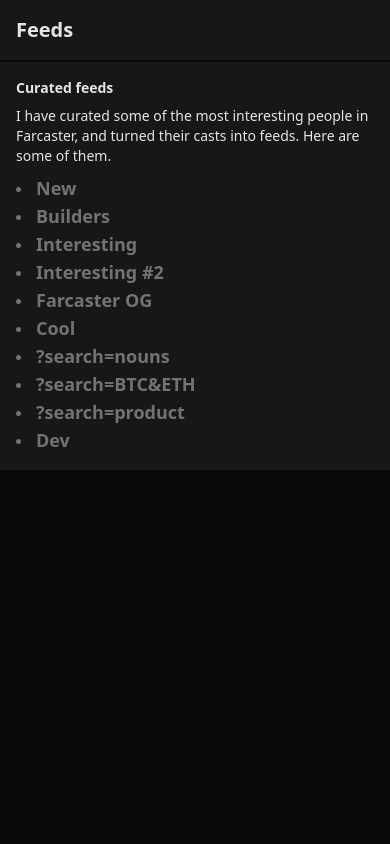
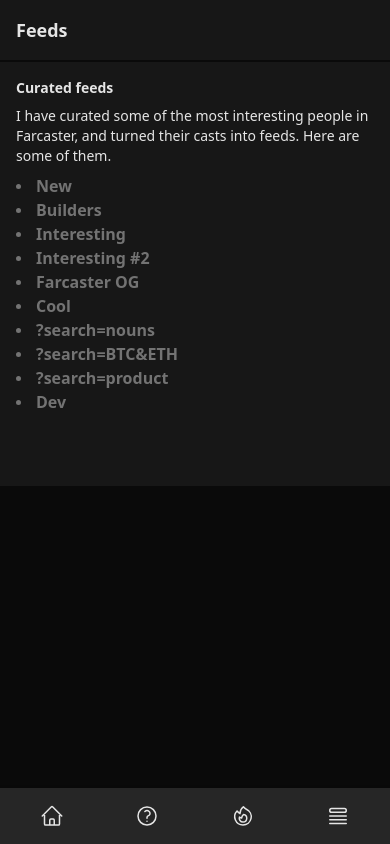
Before and after one commit to vinliao/phrasetown-old, a SvelteKit app: page /feed in a window 390 px wide. Built offline with nearby package versions, Linux system fonts and the light colour scheme; a web font is replaced by a local one.

Commit message:
add bottom panel for mobile view

```diff
--- /dev/null
+++ b/src/lib/components/BottomPanel.svelte
@@ -0,0 +1,75 @@
+<div class="relative flex md:hidden z-20">
+	<div class="fixed bottom-0 h-14 w-full flex bg-neutral-800 justify-between p-4 px-10 drop-shadow">
+		<a href="/">
+			<svg
+				xmlns="http://www.w3.org/2000/svg"
+				fill="none"
+				viewBox="0 0 24 24"
+				stroke-width="1.5"
+				stroke="currentColor"
+				class="w-6 h-6"
+			>
+				<path
+					stroke-linecap="round"
+					stroke-linejoin="round"
+					d="M2.25 12l8.954-8.955c.44-.439 1.152-.439 1.591 0L21.75 12M4.5 9.75v10.125c0 .621.504 1.125 1.125 1.125H9.75v-4.875c0-.621.504-1.125 1.125-1.125h2.25c.621 0 1.125.504 1.125 1.125V21h4.125c.621 0 1.125-.504 1.125-1.125V9.75M8.25 21h8.25"
+				/>
+			</svg>
+		</a>
+
+		<a href="/about">
+			<svg
+				xmlns="http://www.w3.org/2000/svg"
+				fill="none"
+				viewBox="0 0 24 24"
+				stroke-width="1.5"
+				stroke="currentColor"
+				class="w-6 h-6"
+			>
+				<path
+					stroke-linecap="round"
+					stroke-linejoin="round"
+					d="M9.879 7.519c1.171-1.025 3.071-1.025 4.242 0 1.172 1.025 1.172 2.687 0 3.712-.203.179-.43.326-.67.442-.745.361-1.45.999-1.45 1.827v.75M21 12a9 9 0 11-18 0 9 9 0 0118 0zm-9 5.25h.008v.008H12v-.008z"
+				/>
+			</svg>
+		</a>
+		<a href="/feed/GK-rQ3w0s41xcTeRwVXgw">
+			<svg
+				xmlns="http://www.w3.org/2000/svg"
+				fill="none"
+				viewBox="0 0 24 24"
+				stroke-width="1.5"
+				stroke="currentColor"
+				class="w-6 h-6"
+			>
+				<path
+					stroke-linecap="round"
+					stroke-linejoin="round"
+					d="M15.362 5.214A8.252 8.252 0 0112 21 8.25 8.25 0 016.038 7.048 8.287 8.287 0 009 9.6a8.983 8.983 0 013.361-6.867 8.21 8.21 0 003 2.48z"
+				/>
+				<path
+					stroke-linecap="round"
+					stroke-linejoin="round"
+					d="M12 18a3.75 3.75 0 00.495-7.467 5.99 5.99 0 00-1.925 3.546 5.974 5.974 0 01-2.133-1A3.75 3.75 0 0012 18z"
+				/>
+			</svg>
+		</a>
+
+		<a href="/feed">
+			<svg
+				xmlns="http://www.w3.org/2000/svg"
+				fill="none"
+				viewBox="0 0 24 24"
+				stroke-width="1.5"
+				stroke="currentColor"
+				class="w-6 h-6"
+			>
+				<path
+					stroke-linecap="round"
+					stroke-linejoin="round"
+					d="M3.75 12h16.5m-16.5 3.75h16.5M3.75 19.5h16.5M5.625 4.5h12.75a1.875 1.875 0 010 3.75H5.625a1.875 1.875 0 010-3.75z"
+				/>
+			</svg>
+		</a>
+	</div>
+</div>
--- a/src/lib/components/PageHeader.svelte
+++ b/src/lib/components/PageHeader.svelte
@@ -24,7 +24,7 @@
 			/>
 		</svg>
 	{/if}
-	<span class="text-xl font-bold">{name}</span>
+	<span class="text-lg md:text-xl font-bold">{name}</span>
 	<div class="flex-1" />
 </div>
 <div class="h-0.5 w-full bg-[#0a0a0a]" />
--- a/src/routes/+layout.svelte
+++ b/src/routes/+layout.svelte
@@ -1,6 +1,7 @@
 <script>
 	import '../app.postcss';
 	import Panel from '$lib/components/Panel.svelte';
+	import BottomPanel from '$lib/components/BottomPanel.svelte';
 	import { navigating } from '$app/stores';
 	import nprogress from 'nprogress';
 	import '$lib/nprogress.css'; // for customizing the nprogress thing
@@ -71,11 +72,14 @@
 <div
 	class="scrollbar scrollbar-thumb-neutral-400 scrollbar-track-neutral-700 flex text-sm md:text-base"
 >
-	<div class="flex-1 justify-end flex relative">
+	<div class="flex-1 justify-end hidden md:flex relative">
 		<Panel />
 	</div>
 	<div class="max-w-xl w-full bg-neutral-900">
 		<slot />
+		<!-- this div is to pad the bottom, so bottom panel doesn't hide cast -->
+		<div class="w-full h-14 bg-neutral-900" />
+		<BottomPanel />
 	</div>
 	<div class="flex-1" />
 </div>
--- a/src/routes/feed/+page.svelte
+++ b/src/routes/feed/+page.svelte
@@ -19,7 +19,7 @@
 		<ul class="list-disc list-inside text-neutral-500">
 			{#each Object.entries(groupedEndpoints) as [key, value], index (key)}
 				<li>
-					<span class="text-neutral-500 hover:text-neutral-200 transition font-bold text-lg">
+					<span class="text-neutral-500 hover:text-neutral-200 transition font-bold text-base md:text-lg">
 						<a href={`/feed/${key}`}>{groupedEndpoints[key][0].name}</a>
 					</span>
 				</li>
```
